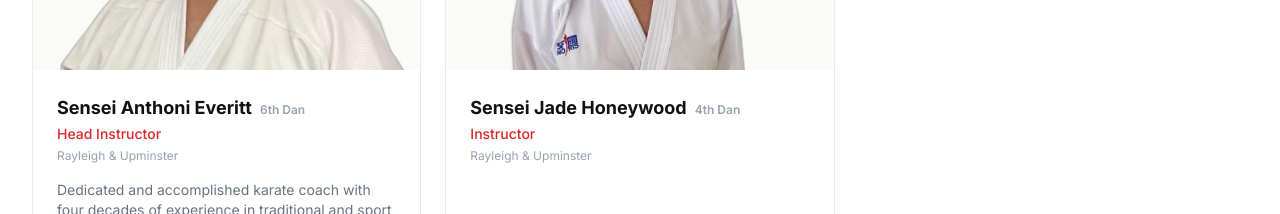
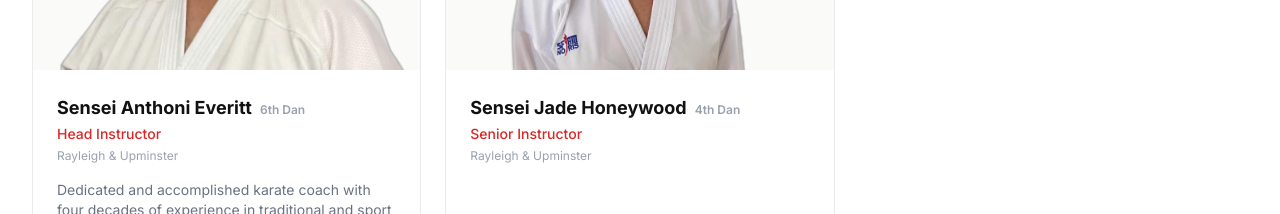
Before and after one commit to anthonieveritt-afk/forza-karate-website, a Next.js app: page /instructors in a window 1280 px wide. Shown: the part 880-1094 px from the top of the page. Built offline with nearby package versions, Linux system fonts and the light colour scheme.

Commit message:
Update Jade's title: Instructor → Senior Instructor

```diff
--- a/app/instructors/page.tsx
+++ b/app/instructors/page.tsx
@@ -25,7 +25,7 @@ const instructors = [
   {
     name: 'Sensei Jade Honeywood',
     grade: '4th Dan',
-    role: 'Instructor',
+    role: 'Senior Instructor',
     dojo: 'Rayleigh & Upminster',
     photo: '/instructors/jade-honeywood.png',
     bio: '',
```
